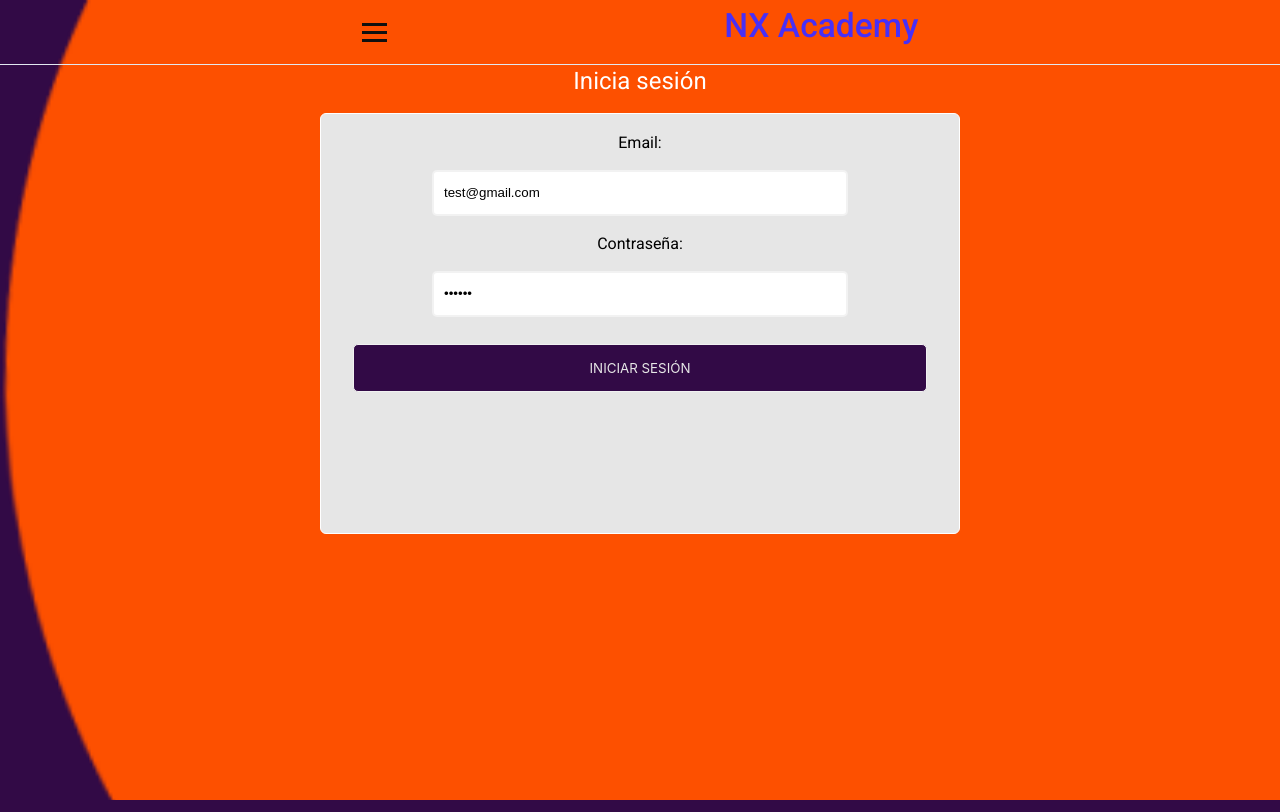
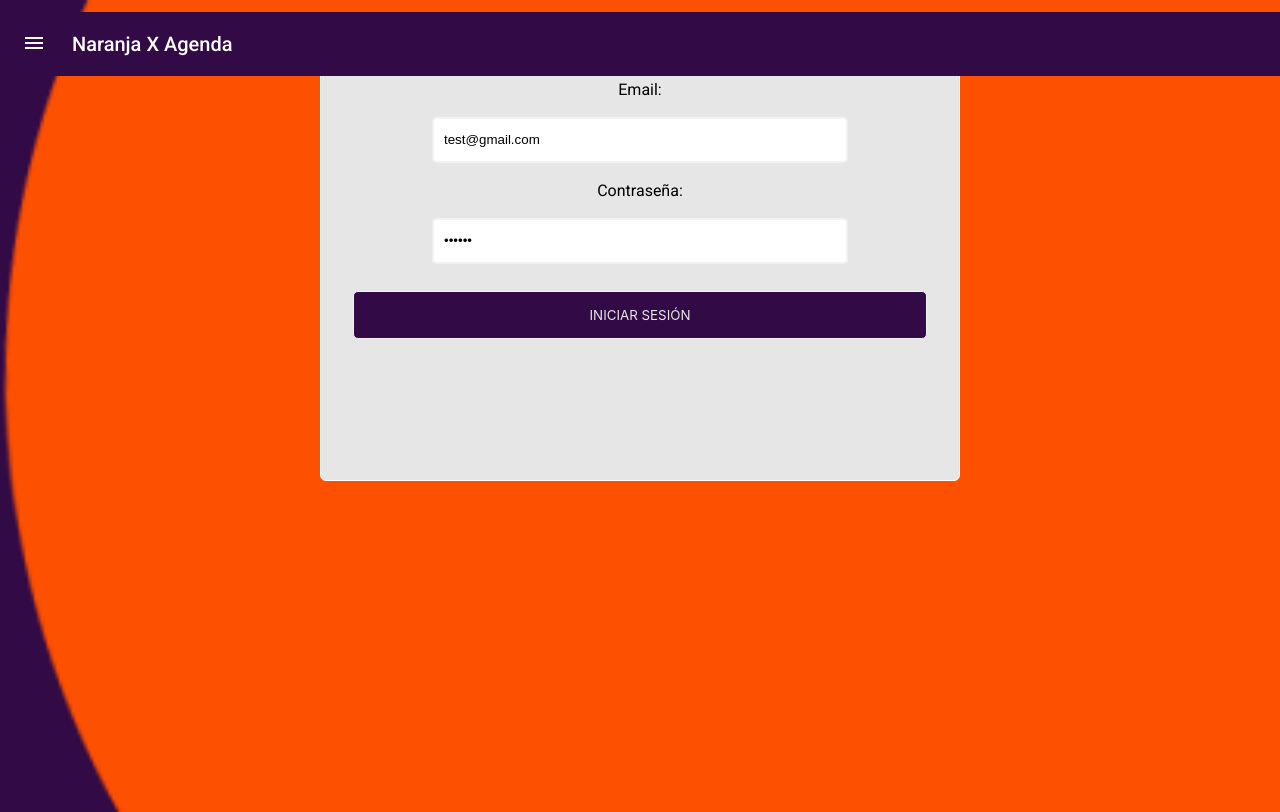
Before and after one commit to sopita-app/sopita, an Angular app: page /auth/login in a window 1280 px wide. Built offline with nearby package versions, Linux system fonts and the light colour scheme.

Commit message:
navBar casi lista

```diff
--- a/src/app/app.module.ts
+++ b/src/app/app.module.ts
@@ -23,7 +23,7 @@ import { BrowserAnimationsModule } from '@angular/platform-browser/animations';
     NavBarModule,
     RouterModule,
     FontAwesomeModule,
-    BrowserAnimationsModule
+    BrowserAnimationsModule,
 
   ],
   providers: [],
--- a/src/app/components/components.module.ts
+++ b/src/app/components/components.module.ts
@@ -2,6 +2,8 @@ import { NgModule } from '@angular/core';
 import { CommonModule } from '@angular/common';
 import { RouterModule } from '@angular/router';
 import { MatDialogModule } from '@angular/material/dialog';
+import { MatToolbarModule } from '@angular/material/toolbar';
+import { MatIconModule } from '@angular/material/icon';
 import { FormComponent } from '../tasks/form/form.component';
 import { NavbarComponent } from './navbar/navbar.component';
 
@@ -13,6 +15,8 @@ import { NavbarComponent } from './navbar/navbar.component';
     CommonModule,
     RouterModule,
     MatDialogModule,
+    MatToolbarModule,
+    MatIconModule
   ],
   exports: [
     NavbarComponent
--- a/src/app/components/navbar/navbar.component.html
+++ b/src/app/components/navbar/navbar.component.html
@@ -3,7 +3,38 @@
     <button class="content-nav-btn">Añadir tarea</button>
 </div> -->
 
-<header class="header">
+<p>
+    <mat-toolbar class="matToolbar">
+
+    <button mat-icon-button class="example-icon" aria-label="Example icon-button with menu icon">
+        <mat-icon (click)="toggleNavBar()">menu</mat-icon>
+    </button>
+    <span class="navTitle">Naranja X Agenda</span>
+    <!-- ----------------- INICIO MENU DESPLEGABLE ---------------- -->
+    <ul [ngClass]="showNavBar ? 'nav-menu' : 'hidden'">
+        <li class="nav-item">
+            <a routerLink="home" class="nav-link">Home</a>
+        </li>
+        <li class="nav-item">
+            <a class="nav-link" (click)="openDialog()">Nueva tarea</a>
+        </li>
+        <li class="nav-item">
+            <a routerLink="auth/login" routerLinkActive="router-link-active" class="nav-link">Iniciar Sesión</a>
+        </li>
+        <li class="nav-item">
+            <a routerLink="auth/register" routerLinkActive="router-link-active" class="nav-link">Registrate</a>
+        </li>
+        <li class="nav-item">
+            <p (click)="logOut()" class="nav-link">Cerrar Sesión</p>
+        </li>
+    </ul>
+    <!-- ----------------- FIN MENU DESPLEGABLE ---------------- -->
+
+
+
+    </mat-toolbar>
+</p>
+<!-- <header class="header">
     <nav class="navbar">
         <div class="hamburger" (click)="toggleNavBar()">
             <span class="bar"></span>
@@ -29,4 +60,4 @@
             </li>
         </ul>
     </nav>
-</header>
+</header> -->
--- a/src/app/components/navbar/navbar.component.scss
+++ b/src/app/components/navbar/navbar.component.scss
@@ -1,100 +1,83 @@
-// .content-nav{
-//     background-color: black;
-//     color: white;
-//     height: 6vh;
-//     display: flex;
-//     justify-content: space-evenly;
 
-//     &-btn{
-//         height: 3vh;
-//         margin-top: 15px;
-//         cursor: pointer;
-//         color: white;
-//         background-color: transparent;
-//         border: 2px solid white;
-//         border-radius: 5px;
-//     }
-// }
-@import url("https://fonts.googleapis.com/css2?family=Roboto:ital,wght@0,500;1,400&display=swap");
 
-li {
-  list-style: none;
-}
-a {
-  text-decoration: none;
-}
-.header {
-  border-bottom: 1px solid #e2e8f0;
-}
+  @media only screen and (max-width: 768px) {
+    .nav-menu {
+      position: fixed;
+      top: 3rem;
+      flex-direction: column;
+      background-color: #fff;
+      width: 50%;
+      border-radius: 10px;
+      transition: 0.3s;
+      box-shadow: 0 10px 27px rgba(0, 0, 0, 0.05);
+      padding: 0;
+    }
 
-.navbar {
-  display: flex;
-  justify-content: space-evenly;
-  align-items: center;
-  padding: 1rem 1.5rem;
-  transition: all ease 0.3s;
-}
-.hidden {
-  display: none;
-}
-.bar {
-  display: block;
-  width: 25px;
-  height: 3px;
-  margin: 5px auto;
-  -webkit-transition: all 0.3s ease-in-out;
-  transition: all 0.3s ease-in-out;
-  background-color: #101010;
-}
-.nav-menu {
-  display: flex;
-  justify-content: space-between;
-  align-items: center;
-}
+    .nav-menu.active {
+      left: 0;
+    }
 
-.nav-item {
-  padding: 1rem 3rem;
-}
+  }
 
-.nav-link {
-  font-size: 1.6rem;
-  font-weight: 400;
-  color: #475569;
-}
 
-.nav-link:hover {
-  color: #482ff7;
-}
+  .example-spacer {
+    flex: 1 1 auto;
+  }
 
-.nav-logo {
-  font-size: 2.1rem;
-  font-weight: 500;
-  color: #482ff7;
-}
-@media only screen and (max-width: 768px) {
+  .navTitle{
+    margin-left: 1em;
+  }
+
+  .matToolbar{
+    position: fixed;
+    // margin-top: -28px;
+    background-color: #320A46;
+    color: #fff;
+  }
+
+  .example-icon{
+    background-color: transparent;
+    border: transparent;
+    color: #fff;
+  }
+
   .nav-menu {
+    display: flex;
+    justify-content: space-between;
+    align-items: center;
     position: fixed;
-    display: block;
-    top: 4rem;
+    top: 3.5rem;
     flex-direction: column;
     background-color: #fff;
-    width: 60%;
+    width: 50%;
     border-radius: 10px;
     transition: 0.3s;
     box-shadow: 0 10px 27px rgba(0, 0, 0, 0.05);
     padding: 0;
   }
 
-  .nav-menu.active {
-    left: 0;
+  .nav-item {
+    padding: 1rem 0;
   }
 
-  .nav-item {
-    margin: 1.5rem 0;
+  .nav-link {
+    font-size: 1.6rem;
+    font-weight: 400;
+    color: #475569;
   }
 
-  .hamburger {
-    display: block;
-    cursor: pointer;
+  .nav-link:hover {
+    color: #320A46;
   }
-}
+
+  .hidden {
+    display: none;
+  }
+
+  li {
+    list-style: none;
+  }
+
+  a {
+    text-decoration: none;
+  }
--- a/src/app/components/navbar/navbar.component.ts
+++ b/src/app/components/navbar/navbar.component.ts
@@ -9,6 +9,7 @@ import { FormComponent } from '../../tasks/form/form.component';
   templateUrl: './navbar.component.html',
   styleUrls: ['./navbar.component.scss']
 })
+
 export class NavbarComponent {
   showNavBar:boolean=false
   constructor(private authService: AuthService, public dialog: MatDialog) {}
```
Also changed, not shown: src/styles.scss (+7 -1 lines).
